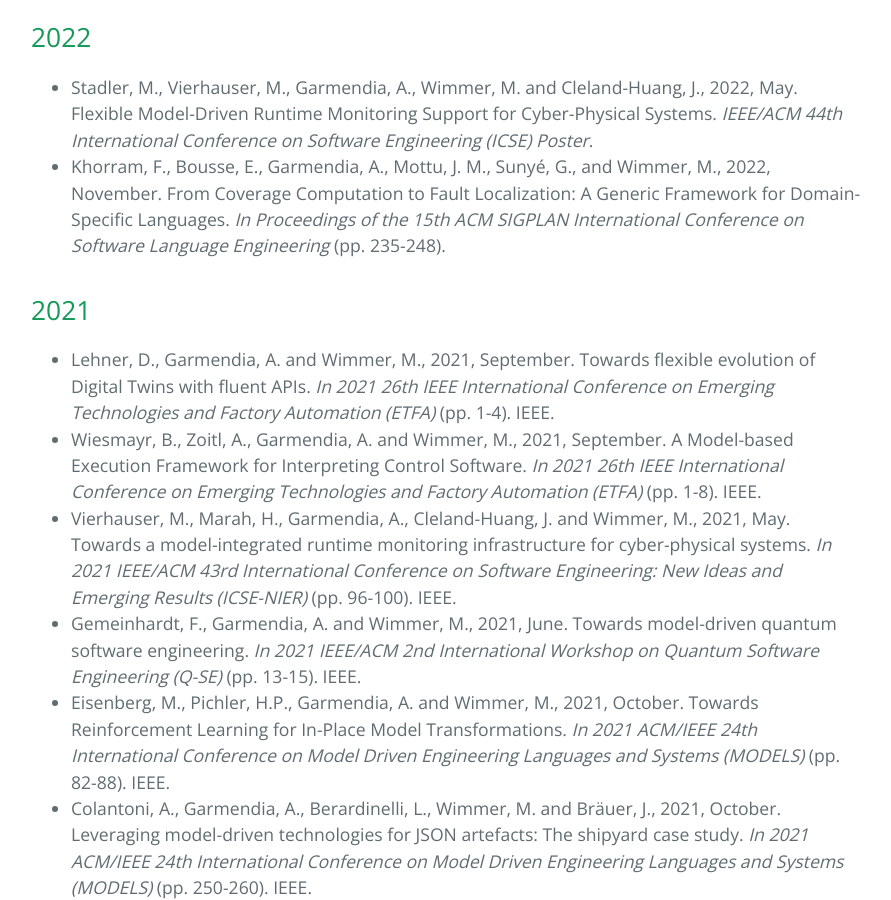
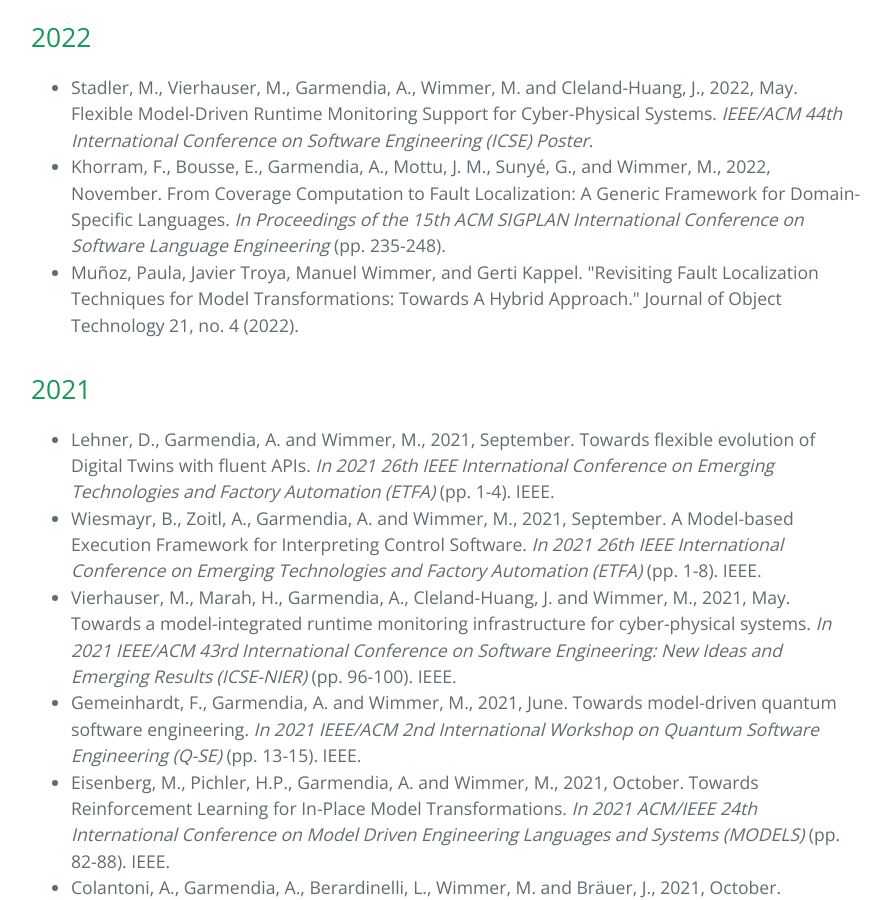
Before and after one commit to jku-win-se/Lea-xDSML, a Jekyll site: the page built from pages/publications/index.md, in a window 1280 px wide and 900 px high, scrolled down 313 px. Shown: the whole window, without its empty margins (193-1084 px from the left). Built offline with Jekyll 4.4.1, drawn with Linux system fonts in a browser that asks for light colours.

Commit message:
add publications 2022

```diff
--- a/pages/publications/index.md
+++ b/pages/publications/index.md
@@ -11,6 +11,9 @@ layout: index
     </li>
     <li>
      Khorram, F., Bousse, E., Garmendia, A., Mottu, J. M., Sunyé, G., and Wimmer, M., 2022, November. From Coverage Computation to Fault Localization: A Generic Framework for Domain-Specific Languages. <i>In Proceedings of the 15th ACM SIGPLAN International Conference on Software Language Engineering</i> (pp. 235-248).
+    </li>
+    <li>
+    Muñoz, Paula, Javier Troya, Manuel Wimmer, and Gerti Kappel. "Revisiting Fault Localization Techniques for Model Transformations: Towards A Hybrid Approach." Journal of Object Technology 21, no. 4 (2022).
     </li>
 </ul>
 
```
